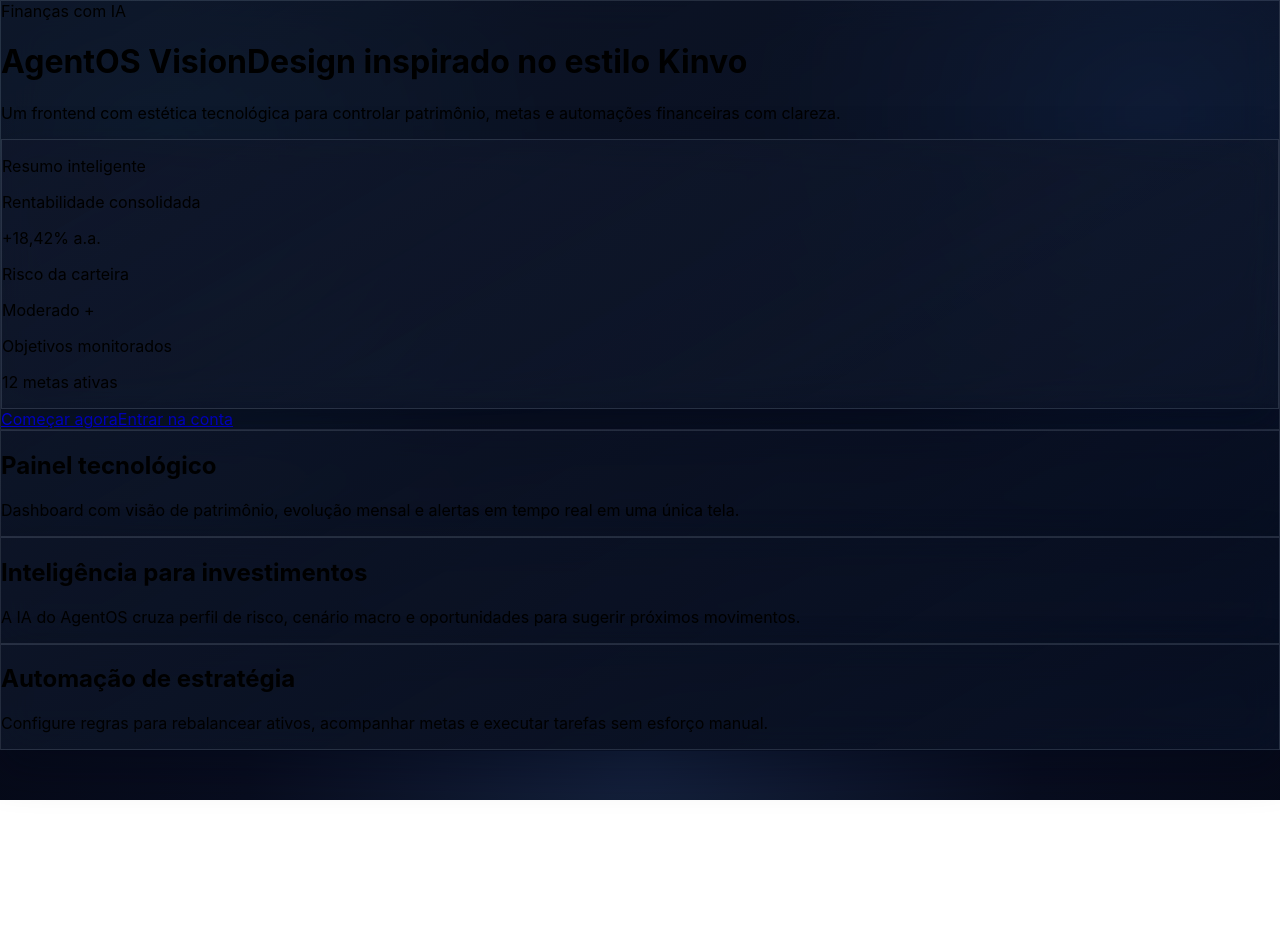
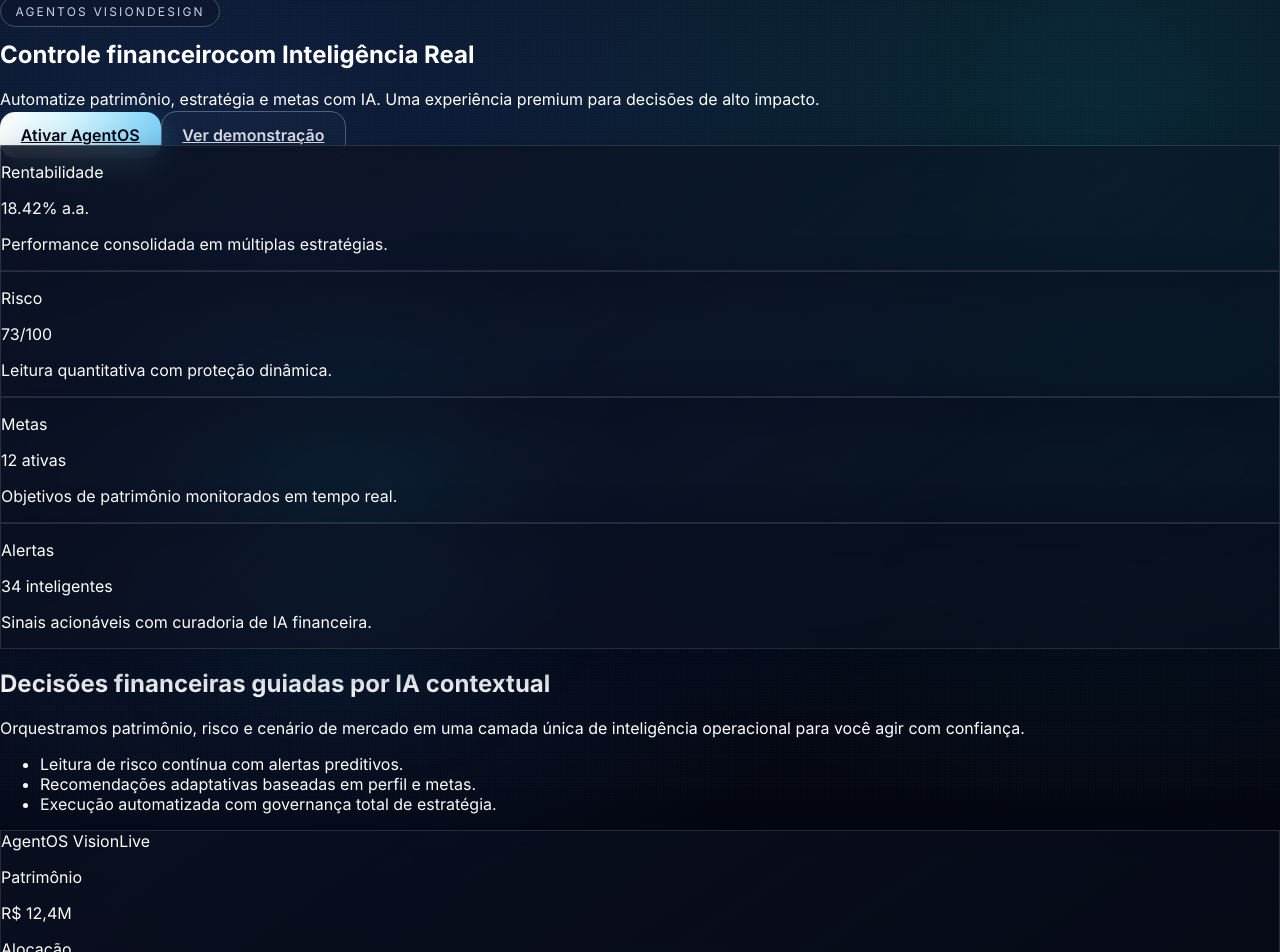
Before and after one commit to alexmarroig/Multiagent, a Next.js app in the folder apps/web/: page / in a window 1280 px wide. Shown: the top 952 px of the page. Before the commit the page ends 800 px from the top, so only its background shows below. Built offline with nearby package versions, Linux system fonts and the light colour scheme; no server answers.

Commit message:
feat(web): redesign AgentOS landing page with premium dark UI

```diff
--- a/apps/web/app/globals.css
+++ b/apps/web/app/globals.css
@@ -2,8 +2,25 @@
 @tailwind components;
 @tailwind utilities;
 
+:root {
+  /* Design tokens: dark-first premium palette with high-contrast typography. */
+  --bg-base: #040712;
+  --bg-elevated: #0a1020;
+  --surface-glass: rgba(255, 255, 255, 0.05);
+  --surface-border: rgba(255, 255, 255, 0.12);
+  --text-primary: #ffffff;
+  --text-secondary: #94a3b8;
+  --text-tertiary: #64748b;
+  --accent: #22d3ee;
+  --accent-strong: #3b82f6;
+}
+
 * {
   box-sizing: border-box;
+}
+
+html {
+  scroll-behavior: smooth;
 }
 
 html,
@@ -11,24 +28,128 @@ body {
   margin: 0;
   padding: 0;
   font-family: Inter, -apple-system, BlinkMacSystemFont, 'Segoe UI', Roboto, Helvetica, Arial, sans-serif;
-  background: radial-gradient(circle at top, #14213d 0%, #080d1f 40%, #040712 100%);
+  background: var(--bg-base);
+  color: var(--text-primary);
+  -webkit-font-smoothing: antialiased;
+  text-rendering: geometricPrecision;
 }
 
-.kinvo-shell {
+.premium-bg {
+  position: relative;
   background-image:
-    radial-gradient(circle at 12% 20%, rgba(56, 189, 248, 0.16) 0%, transparent 32%),
-    radial-gradient(circle at 90% 15%, rgba(59, 130, 246, 0.18) 0%, transparent 30%),
-    linear-gradient(145deg, rgba(3, 7, 18, 0.92) 0%, rgba(4, 12, 32, 0.95) 100%);
+    radial-gradient(circle at 18% 14%, rgba(59, 130, 246, 0.2), transparent 42%),
+    radial-gradient(circle at 85% 8%, rgba(34, 211, 238, 0.15), transparent 36%),
+    radial-gradient(circle at 50% 110%, rgba(14, 165, 233, 0.14), transparent 48%),
+    linear-gradient(180deg, #060c19 0%, #040712 48%, #04070f 100%);
 }
 
-.kinvo-glass,
-.kinvo-card {
-  border: 1px solid rgba(148, 163, 184, 0.2);
-  background: linear-gradient(150deg, rgba(15, 23, 42, 0.82), rgba(15, 23, 42, 0.38));
-  box-shadow: 0 24px 60px rgba(2, 6, 23, 0.45);
-  backdrop-filter: blur(18px);
+/* Grid and noise create depth without visual pollution. */
+.grid-overlay {
+  position: fixed;
+  inset: 0;
+  z-index: 0;
+  opacity: 0.18;
+  background-image:
+    linear-gradient(rgba(148, 163, 184, 0.06) 1px, transparent 1px),
+    linear-gradient(90deg, rgba(148, 163, 184, 0.06) 1px, transparent 1px);
+  background-size: 72px 72px;
+  mask-image: radial-gradient(circle at center, black 35%, transparent 92%);
 }
 
-.kinvo-card {
-  box-shadow: 0 18px 42px rgba(2, 6, 23, 0.36);
+.noise-layer {
+  position: fixed;
+  inset: 0;
+  z-index: 0;
+  opacity: 0.08;
+  background-image: radial-gradient(rgba(255, 255, 255, 0.45) 0.5px, transparent 0.5px);
+  background-size: 3px 3px;
 }
+
+.spotlight {
+  position: absolute;
+  left: 10%;
+  top: 16%;
+  height: 420px;
+  width: 420px;
+  border-radius: 999px;
+  filter: blur(70px);
+  background: radial-gradient(circle, rgba(34, 211, 238, 0.28), rgba(59, 130, 246, 0.03) 62%, transparent 78%);
+}
+
+.chip {
+  border: 1px solid rgba(148, 163, 184, 0.4);
+  background: rgba(14, 24, 46, 0.7);
+  border-radius: 999px;
+  padding: 0.45rem 0.9rem;
+  font-size: 0.75rem;
+  letter-spacing: 0.18em;
+  text-transform: uppercase;
+  color: #cbd5e1;
+}
+
+.glass-card {
+  border: 1px solid var(--surface-border);
+  background: linear-gradient(145deg, rgba(10, 16, 32, 0.86), rgba(10, 16, 32, 0.36));
+  backdrop-filter: blur(14px);
+  box-shadow: 0 18px 50px rgba(2, 6, 23, 0.45);
+  transition: transform 200ms ease-out, box-shadow 200ms ease-out, border-color 200ms ease-out;
+}
+
+.glass-card:hover {
+  border-color: rgba(255, 255, 255, 0.2);
+  box-shadow: 0 25px 60px rgba(8, 47, 73, 0.3);
+}
+
+.btn-primary,
+.btn-secondary {
+  border-radius: 0.95rem;
+  padding: 0.8rem 1.3rem;
+  font-weight: 600;
+  transition: all 200ms ease-out;
+}
+
+.btn-primary {
+  background: linear-gradient(95deg, #ffffff 0%, #d7f7ff 42%, #7dd3fc 100%);
+  color: #020617;
+  box-shadow: 0 10px 28px rgba(56, 189, 248, 0.28);
+}
+
+.btn-primary:hover {
+  transform: scale(1.03);
+  box-shadow: 0 16px 36px rgba(34, 211, 238, 0.38);
+}
+
+.btn-secondary {
+  border: 1px solid rgba(148, 163, 184, 0.5);
+  color: #e2e8f0;
+  background: rgba(255, 255, 255, 0.02);
+}
+
+.btn-secondary:hover {
+  transform: scale(1.03);
+  border-color: rgba(226, 232, 240, 0.75);
+  background: rgba(255, 255, 255, 0.05);
+}
+
+.final-cta {
+  border: 1px solid rgba(186, 230, 253, 0.35);
+  background: linear-gradient(140deg, rgba(15, 23, 42, 0.8) 0%, rgba(15, 118, 110, 0.34) 55%, rgba(8, 47, 73, 0.72) 100%);
+  box-shadow: 0 30px 80px rgba(2, 132, 199, 0.22);
+}
+
+@keyframes fade-up {
+  from {
+    opacity: 0;
+    transform: translateY(18px);
+  }
+
+  to {
+    opacity: 1;
+    transform: translateY(0);
+  }
+}
+
+.animate-fade-up {
+  opacity: 0;
+  animation: fade-up 680ms ease-out forwards;
+}
--- a/apps/web/app/page.tsx
+++ b/apps/web/app/page.tsx
@@ -3,100 +3,238 @@
 import Link from 'next/link';
 import { useAuth } from '@/hooks/useAuth';
 import { useRouter } from 'next/navigation';
-import { useEffect } from 'react';
+import { useEffect, useMemo, useRef, useState } from 'react';
 
-const highlights = [
-  { label: 'Rentabilidade consolidada', value: '+18,42% a.a.' },
-  { label: 'Risco da carteira', value: 'Moderado +' },
-  { label: 'Objetivos monitorados', value: '12 metas ativas' },
+type Metric = {
+  label: string;
+  value: number;
+  suffix: string;
+  description: string;
+  decimals?: number;
+};
+
+const metrics: Metric[] = [
+  { label: 'Rentabilidade', value: 18.42, suffix: '% a.a.', description: 'Performance consolidada em múltiplas estratégias.', decimals: 2 },
+  { label: 'Risco', value: 73, suffix: '/100', description: 'Leitura quantitativa com proteção dinâmica.' },
+  { label: 'Metas', value: 12, suffix: ' ativas', description: 'Objetivos de patrimônio monitorados em tempo real.' },
+  { label: 'Alertas', value: 34, suffix: ' inteligentes', description: 'Sinais acionáveis com curadoria de IA financeira.' },
 ];
 
-const features = [
-  {
-    title: 'Painel tecnológico',
-    description: 'Dashboard com visão de patrimônio, evolução mensal e alertas em tempo real em uma única tela.',
+function useInView<T extends HTMLElement>(options?: IntersectionObserverInit) {
+  const ref = useRef<T | null>(null);
+  const [isInView, setIsInView] = useState(false);
+
+  useEffect(() => {
+    const node = ref.current;
+    if (!node || isInView) return;
+
+    const observer = new IntersectionObserver(
+      ([entry]) => {
+        if (entry.isIntersecting) {
+          setIsInView(true);
+          observer.disconnect();
+        }
       },
-  {
-    title: 'Inteligência para investimentos',
-    description: 'A IA do AgentOS cruza perfil de risco, cenário macro e oportunidades para sugerir próximos movimentos.',
-  },
-  {
-    title: 'Automação de estratégia',
-    description: 'Configure regras para rebalancear ativos, acompanhar metas e executar tarefas sem esforço manual.',
-  },
-];
+      { threshold: 0.3, ...options },
+    );
+
+    observer.observe(node);
+    return () => observer.disconnect();
+  }, [isInView, options]);
+
+  return { ref, isInView };
+}
+
+function CountUpMetric({ metric, index }: { metric: Metric; index: number }) {
+  const { ref, isInView } = useInView<HTMLDivElement>({ rootMargin: '-80px' });
+  const [current, setCurrent] = useState(0);
+
+  useEffect(() => {
+    if (!isInView) return;
+
+    const duration = 1200;
+    const start = performance.now();
+    let frame = 0;
+
+    const animate = (time: number) => {
+      const progress = Math.min((time - start) / duration, 1);
+      const eased = 1 - Math.pow(1 - progress, 3);
+      setCurrent(metric.value * eased);
+
+      if (progress < 1) frame = requestAnimationFrame(animate);
+    };
+
+    frame = requestAnimationFrame(animate);
+    return () => cancelAnimationFrame(frame);
+  }, [isInView, metric.value]);
+
+  const formatted = useMemo(() => (metric.decimals ? current.toFixed(metric.decimals) : Math.round(current).toString()), [current, metric.decimals]);
+
+  return (
+    <article
+      ref={ref}
+      className={`glass-card group relative overflow-hidden rounded-2xl p-7 transition-all duration-500 ${
+        isInView ? 'translate-y-0 opacity-100' : 'translate-y-6 opacity-0'
+      }`}
+      style={{ transitionDelay: `${index * 110}ms` }}
+    >
+      <div className="absolute inset-0 bg-gradient-to-br from-cyan-400/10 via-transparent to-transparent opacity-0 transition duration-300 group-hover:opacity-100" />
+      <p className="relative text-sm uppercase tracking-[0.16em] text-slate-400">{metric.label}</p>
+      <p className="relative mt-3 text-3xl font-bold tracking-tight text-white">
+        {formatted}
+        <span className="ml-1 text-base font-medium text-cyan-300">{metric.suffix}</span>
+      </p>
+      <p className="relative mt-4 text-sm text-slate-400">{metric.description}</p>
+    </article>
+  );
+}
+
+function DashboardMockup() {
+  return (
+    <div className="glass-card relative mx-auto w-full max-w-xl rounded-3xl p-5 md:p-6">
+      <div className="mb-4 flex items-center justify-between">
+        <span className="text-xs uppercase tracking-[0.16em] text-slate-400">AgentOS Vision</span>
+        <span className="rounded-full border border-cyan-300/40 px-3 py-1 text-xs text-cyan-200">Live</span>
+      </div>
+      <div className="grid gap-3 md:grid-cols-3">
+        <div className="rounded-2xl border border-white/10 bg-white/5 p-4 md:col-span-2">
+          <p className="text-xs text-slate-400">Patrimônio</p>
+          <p className="mt-2 text-2xl font-semibold text-white">R$ 12,4M</p>
+          <div className="mt-5 h-24 rounded-xl bg-gradient-to-r from-cyan-500/30 via-blue-500/20 to-transparent" />
+        </div>
+        <div className="rounded-2xl border border-white/10 bg-white/5 p-4">
+          <p className="text-xs text-slate-400">Alocação</p>
+          <div className="mt-4 space-y-2">
+            <div className="h-2 w-5/6 rounded-full bg-cyan-300/70" />
+            <div className="h-2 w-2/3 rounded-full bg-blue-400/60" />
+            <div className="h-2 w-1/2 rounded-full bg-indigo-300/40" />
+          </div>
+        </div>
+      </div>
+      <div className="mt-3 grid gap-3 md:grid-cols-2">
+        <div className="rounded-2xl border border-white/10 bg-white/5 p-4">
+          <p className="text-xs text-slate-400">Proteções ativas</p>
+          <p className="mt-2 text-lg font-semibold text-white">12 gatilhos</p>
+        </div>
+        <div className="rounded-2xl border border-white/10 bg-white/5 p-4">
+          <p className="text-xs text-slate-400">Próximo rebalanceamento</p>
+          <p className="mt-2 text-lg font-semibold text-white">Hoje, 18:00</p>
+        </div>
+      </div>
+    </div>
+  );
+}
+
+function FeatureSection({ title, description, bullets, reverse }: { title: string; description: string; bullets: string[]; reverse?: boolean }) {
+  const { ref, isInView } = useInView<HTMLElement>({ threshold: 0.2 });
+
+  return (
+    <section ref={ref} className="mx-auto grid w-full max-w-6xl items-center gap-10 px-6 py-20 md:grid-cols-2 md:px-8">
+      <div className={`${reverse ? 'md:order-2' : ''} transition-all duration-700 ${isInView ? 'translate-y-0 opacity-100' : 'translate-y-8 opacity-0'}`}>
+        <h2 className="text-3xl font-semibold tracking-tight text-white md:text-4xl">{title}</h2>
+        <p className="mt-4 max-w-xl text-base leading-relaxed text-slate-400">{description}</p>
+        <ul className="mt-8 space-y-4">
+          {bullets.map((bullet, index) => (
+            <li
+              key={bullet}
+              className={`flex items-start gap-3 text-slate-300 transition-all duration-500 ${isInView ? 'translate-x-0 opacity-100' : '-translate-x-5 opacity-0'}`}
+              style={{ transitionDelay: `${index * 110}ms` }}
+            >
+              <span className="mt-1 inline-block h-5 w-5 rounded-full border border-cyan-300/50 bg-cyan-400/15" />
+              <span>{bullet}</span>
+            </li>
+          ))}
+        </ul>
+      </div>
+
+      <div
+        className={`${reverse ? 'md:order-1' : ''} transition-all duration-700 ${isInView ? 'scale-100 opacity-100' : 'scale-95 opacity-0'}`}
+        style={{ transitionDelay: '140ms' }}
+      >
+        <DashboardMockup />
+      </div>
+    </section>
+  );
+}
 
 export default function HomePage() {
   const { user, loading } = useAuth();
   const router = useRouter();
 
   useEffect(() => {
-    if (!loading && user) {
-      router.push('/agentos');
-    }
+    if (!loading && user) router.push('/agentos');
   }, [user, loading, router]);
 
   if (loading) return null;
 
   return (
-    <main className="kinvo-shell min-h-screen text-slate-100">
-      <div className="mx-auto flex w-full max-w-7xl flex-col gap-10 px-4 py-10 md:px-8 md:py-16">
-        <header className="kinvo-glass rounded-3xl p-6 md:p-10">
-          <div className="flex flex-wrap items-start justify-between gap-6">
-            <div className="max-w-3xl space-y-4">
-              <span className="inline-flex items-center rounded-full border border-cyan-300/60 bg-cyan-400/10 px-3 py-1 text-xs font-semibold uppercase tracking-[0.22em] text-cyan-200">
-                Finanças com IA
-              </span>
-              <h1 className="text-4xl font-semibold leading-tight text-white md:text-6xl">
-                AgentOS Vision
-                <span className="block bg-gradient-to-r from-cyan-300 to-blue-500 bg-clip-text text-transparent">
-                  Design inspirado no estilo Kinvo
-                </span>
+    <main className="premium-bg min-h-screen overflow-hidden text-slate-100">
+      <div className="noise-layer pointer-events-none" />
+      <div className="grid-overlay pointer-events-none" />
+
+      <section className="relative mx-auto flex min-h-[90vh] w-full max-w-6xl flex-col justify-center px-6 py-24 md:px-8">
+        <div className="spotlight pointer-events-none" />
+
+        {/* Hero hierarchy intentionally oversized for premium positioning and fast value communication. */}
+        <span className="chip mb-8 w-fit animate-fade-up [animation-delay:200ms]">AgentOS VisionDesign</span>
+        <h1 className="animate-fade-up max-w-4xl text-5xl font-semibold leading-[0.95] tracking-[-0.03em] text-white [animation-delay:350ms] md:text-7xl">
+          Controle financeiro
+          <span className="block text-cyan-300">com Inteligência Real</span>
         </h1>
-              <p className="max-w-2xl text-base text-slate-300 md:text-lg">
-                Um frontend com estética tecnológica para controlar patrimônio, metas e automações financeiras com clareza.
+        <p className="animate-fade-up mt-8 max-w-2xl text-lg text-slate-400 [animation-delay:500ms]">
+          Automatize patrimônio, estratégia e metas com IA. Uma experiência premium para decisões de alto impacto.
         </p>
+
+        <div className="animate-fade-up mt-10 flex flex-wrap gap-4 [animation-delay:650ms]">
+          <Link href="/signup" className="btn-primary">
+            Ativar AgentOS
+          </Link>
+          <Link href="/login" className="btn-secondary">
+            Ver demonstração
+          </Link>
         </div>
+      </section>
 
-            <div className="kinvo-card w-full max-w-sm rounded-2xl p-5">
-              <p className="mb-4 text-sm uppercase tracking-[0.16em] text-cyan-200/80">Resumo inteligente</p>
-              <div className="space-y-3">
-                {highlights.map((item) => (
-                  <div key={item.label} className="rounded-xl border border-white/10 bg-white/5 p-3">
-                    <p className="text-xs uppercase tracking-[0.14em] text-slate-400">{item.label}</p>
-                    <p className="mt-1 text-lg font-semibold text-cyan-200">{item.value}</p>
-                  </div>
+      <section className="mx-auto w-full max-w-6xl px-6 pb-14 md:px-8">
+        <div className="grid gap-5 md:grid-cols-2 xl:grid-cols-4">
+          {metrics.map((metric, index) => (
+            <CountUpMetric key={metric.label} metric={metric} index={index} />
           ))}
         </div>
-            </div>
-          </div>
+      </section>
 
-          <div className="mt-8 flex flex-wrap gap-4">
-            <Link
-              href="/signup"
-              className="rounded-xl bg-gradient-to-r from-cyan-400 to-blue-500 px-6 py-3 text-sm font-semibold text-slate-950 transition hover:brightness-110"
-            >
+      <FeatureSection
+        title="Decisões financeiras guiadas por IA contextual"
+        description="Orquestramos patrimônio, risco e cenário de mercado em uma camada única de inteligência operacional para você agir com confiança."
+        bullets={[
+          'Leitura de risco contínua com alertas preditivos.',
+          'Recomendações adaptativas baseadas em perfil e metas.',
+          'Execução automatizada com governança total de estratégia.',
+        ]}
+      />
+
+      <FeatureSection
+        reverse
+        title="Um cockpit premium para patrimônio de alto nível"
+        description="Cada tela foi desenhada para clareza absoluta: contraste elevado, hierarquia precisa e sinais visuais que aceleram decisões."
+        bullets={[
+          'Visual minimalista com foco em ação e não em ruído.',
+          'Insights em tempo real com microinterações naturais.',
+          'Arquitetura responsiva com profundidade e elegância.',
+        ]}
+      />
+
+      <section className="px-6 py-24 md:px-8">
+        <div className="final-cta mx-auto max-w-5xl rounded-[2rem] px-8 py-16 text-center md:px-16">
+          <h3 className="text-4xl font-semibold tracking-tight text-white md:text-6xl">Transforme estratégia em resultado.</h3>
+          <p className="mx-auto mt-6 max-w-2xl text-lg text-slate-300">
+            Entre para o padrão de gestão financeira que combina precisão institucional, IA e design de produto de elite.
+          </p>
+          <Link href="/signup" className="btn-primary mx-auto mt-10 inline-flex text-base">
             Começar agora
           </Link>
-            <Link
-              href="/login"
-              className="rounded-xl border border-cyan-300/40 bg-white/5 px-6 py-3 text-sm font-semibold text-cyan-100 transition hover:bg-cyan-400/10"
-            >
-              Entrar na conta
-            </Link>
         </div>
-        </header>
-
-        <section className="grid grid-cols-1 gap-6 md:grid-cols-3">
-          {features.map((feature) => (
-            <article key={feature.title} className="kinvo-card rounded-2xl p-6">
-              <div className="mb-4 h-1.5 w-14 rounded-full bg-gradient-to-r from-cyan-300 to-blue-500" />
-              <h2 className="mb-3 text-xl font-semibold text-white">{feature.title}</h2>
-              <p className="text-sm leading-relaxed text-slate-300">{feature.description}</p>
-            </article>
-          ))}
       </section>
-      </div>
     </main>
   );
 }
```
Lines whose indentation alone changed are shown as unchanged.
